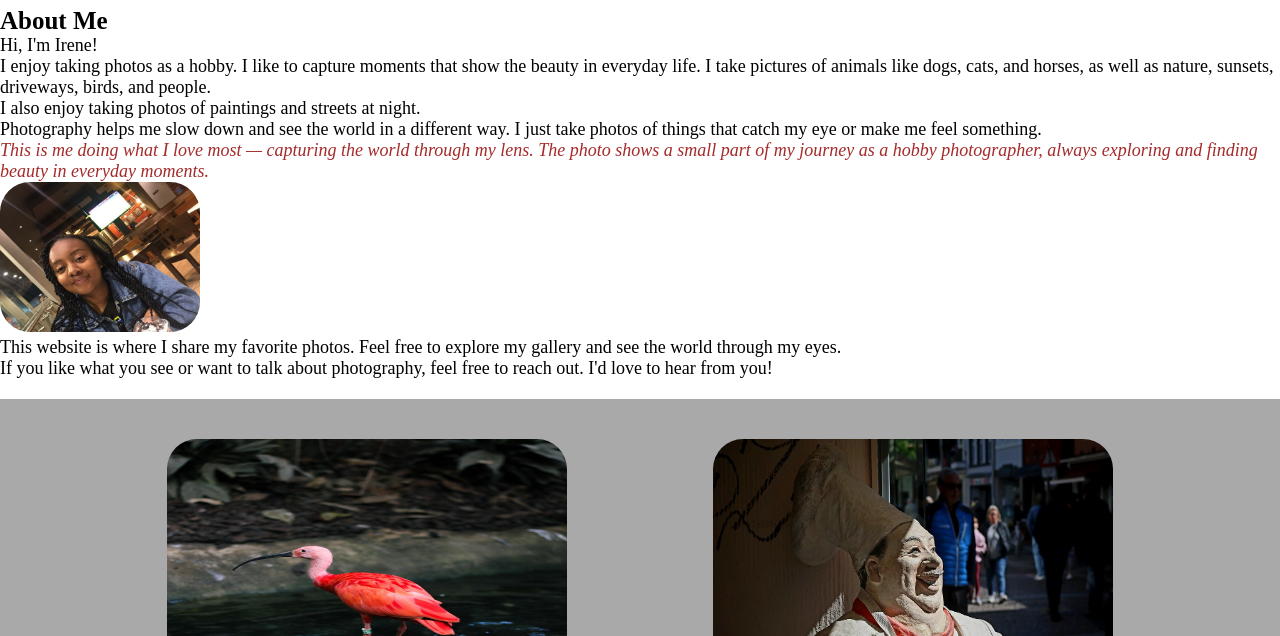
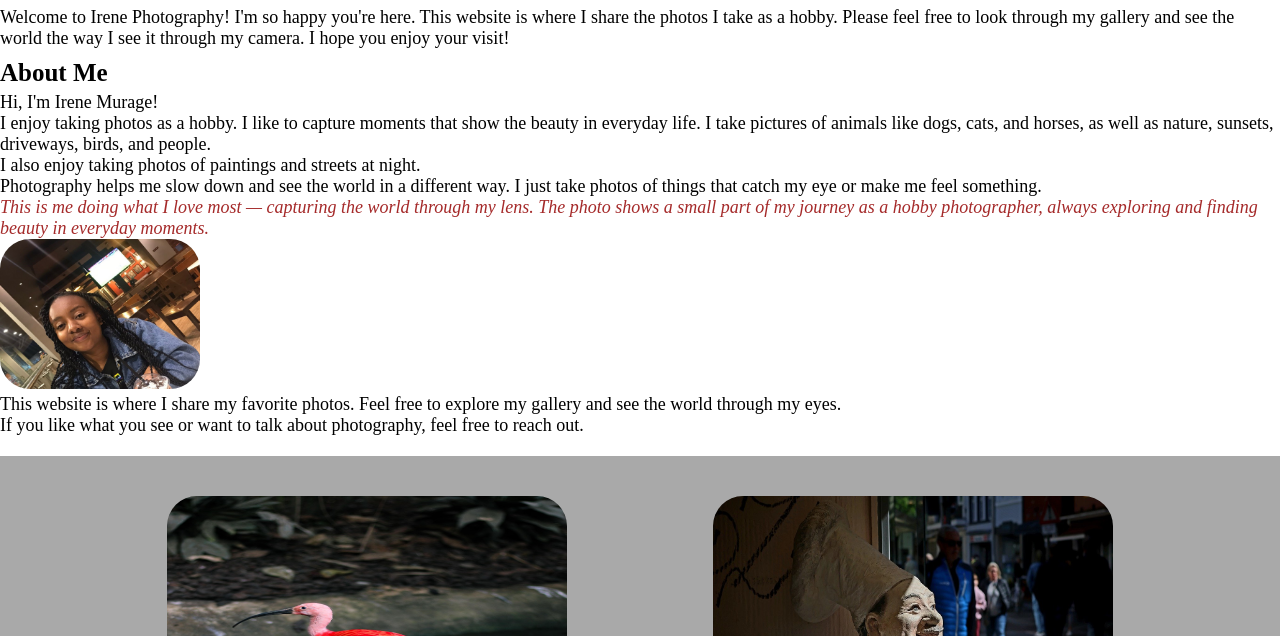
Before and after one commit to IreneMurage/Irene-Photography-Website, a plain HTML site: page index.html in a window 1280 px wide. Shown: the part 657-1293 px from the top of the page. Drawn offline with Linux system fonts and the light colour scheme.

Commit message:
adds introductory paragraph and styling it using css

```diff
--- a/index.html
+++ b/index.html
@@ -24,9 +24,15 @@
         <header class="header">
             <h1> Moments by Irene</h1>
         </header>
+        <div>
+            <p class="paragraph"> Welcome to Irene Photography!
+                I'm so happy you're here. This website is where I share the photos I take as a hobby.
+                Please feel free to look through my gallery and see the world the way I see it through my camera.
+                I hope you enjoy your visit!</p>
+        </div>
         <section id="biography">
             <h3>About Me</h3>
-            <p>Hi, I'm Irene!<br>
+            <p>Hi, I'm Irene Murage!<br>
                 I enjoy taking photos as a hobby. I like to capture moments that show the beauty in everyday life. I take pictures of animals like dogs, cats, and horses, as well as nature, sunsets, driveways, birds, and people.<br>
                 I also enjoy taking photos of paintings and streets at night.<br>
                 Photography helps me slow down and see the world in a different way. I just take photos of things that catch my eye or make me feel something.<br>
@@ -35,7 +41,7 @@
                 The photo shows a small part of my journey as a hobby photographer, always exploring and finding beauty in everyday moments.</p>
             <img src="./images/me2.jpg" alt="Authors photo" class="me">
             <p class="para"> This website is where I share my favorite photos. Feel free to explore my gallery and see the world through my eyes.<br>
-                If you like what you see or want to talk about photography, feel free to reach out. I'd love to hear from you!</p>
+                If you like what you see or want to talk about photography, feel free to reach out.</p>
         </section>
         <section class="images">
             <div>
--- a/styles.css
+++ b/styles.css
@@ -82,6 +82,9 @@ h3{
     font-family: 'Times New Roman', Times, serif;
     font-size: 25px;
     color: black;
+    margin-top: 10px;
+    margin-bottom: 5px;
+
 }
 #biography{
     font-family: 'Times New Roman', Times, serif;
@@ -122,3 +125,7 @@ button{
 .para{
     font-family: 'Times New Roman', Times, serif;
 }
+.paragraph{
+    font-family: 'Times New Roman', Times, serif;
+    font-size: large;
+}
```
